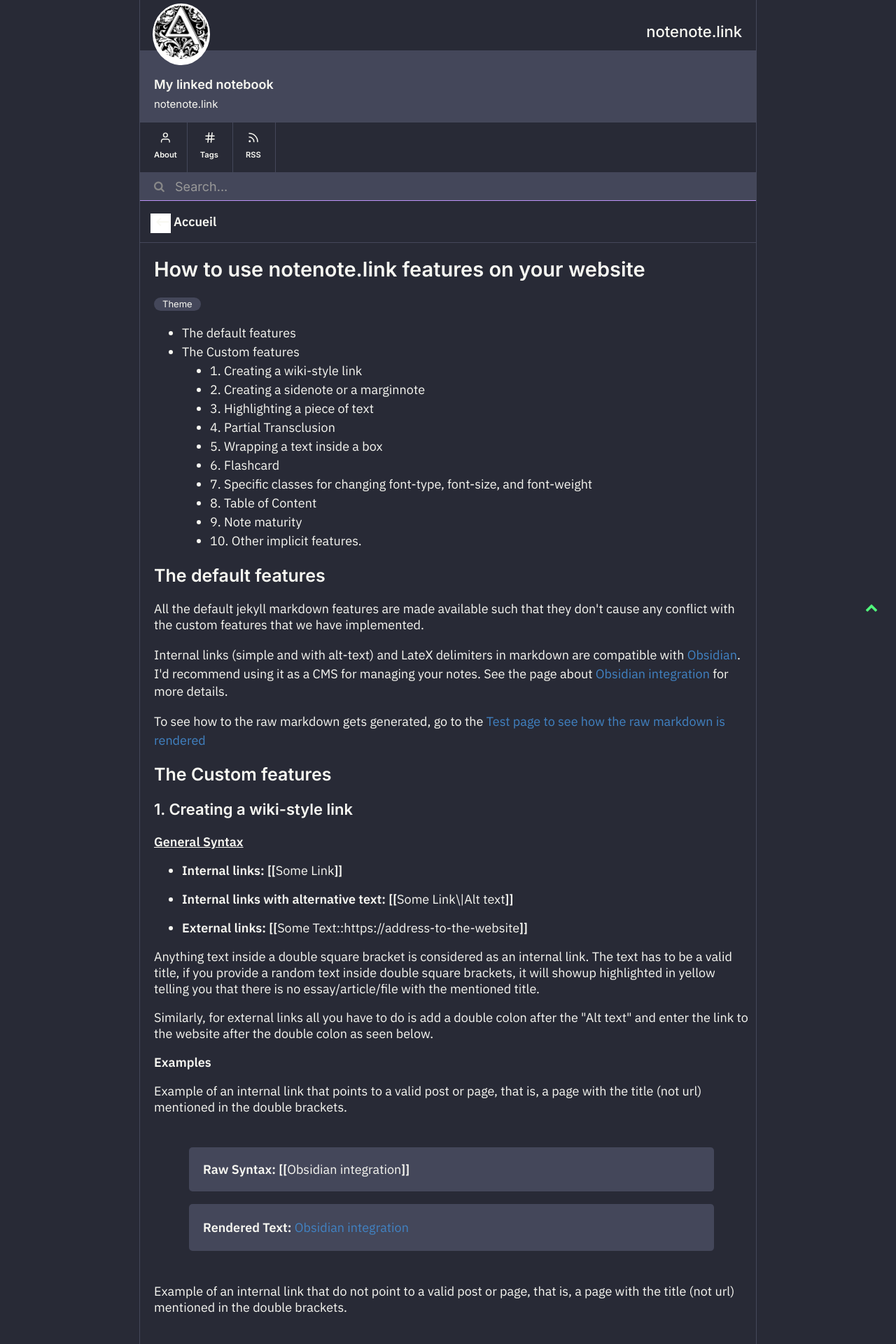
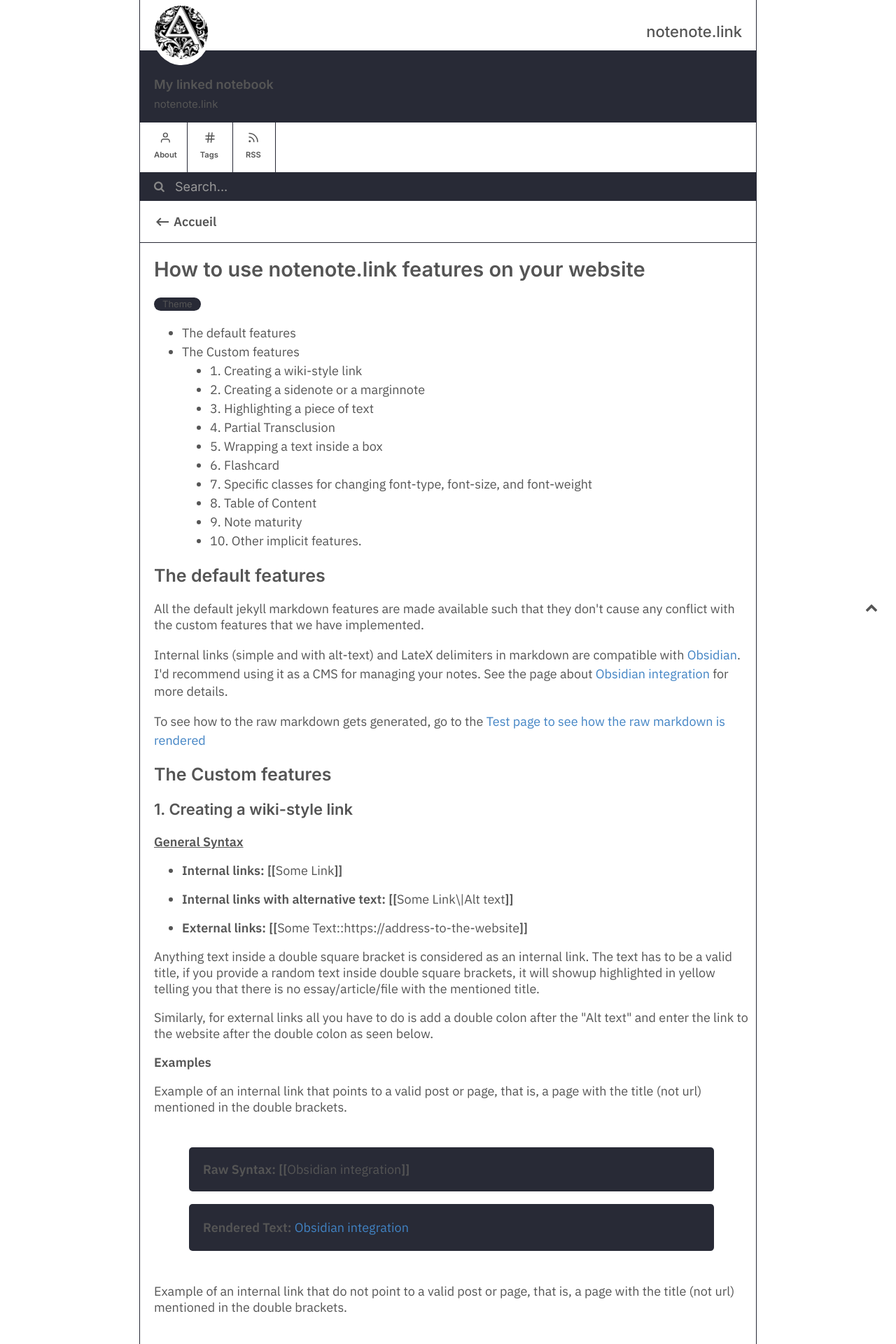
Before and after one commit to Krishna8009/Krishna8009.github.io, a Jekyll site: the page built from _notes/How to use the special features.md, in a window 1280 px wide. Shown: the top 1920 px of the page at 70% size. Built offline with Jekyll 4.4.1, drawn with Linux system fonts in a browser that asks for light colours; comment, search, counter and statistics services are not loaded.

Commit message:
Update style.css

```diff
--- a/assets/css/style.css
+++ b/assets/css/style.css
@@ -17,7 +17,6 @@
 
 body {
     counter-reset: sidenote-counter;
-	background-color:#282a36;
 }
 
 .container {
@@ -34,17 +33,15 @@
     max-width: 1100px;
     margin-right: auto;
     margin-left: auto;
-	background-color:#282a36;
 }
 
 .box {
-    border-left: 1px solid #44475a;
-    border-right: 1px solid #44475a;
-    border-bottom: 1px solid #44475a;
+    border-left: 1px solid #282a36;
+    border-right: 1px solid #282a36;
+    border-bottom: 1px solid #282a36;
     width: 80%;
     position: absolute;
     top: 0px;
-	background-color:#282a36;
 }
 
 header {
@@ -56,7 +53,6 @@
     min-height: 300px;
     margin-left: 20px;
     padding-right: 10px;
-	background-color:#282a36;
 }
 
 
@@ -87,13 +83,13 @@
 }
 
 h1, h2, h3, h4, h5, h6 {
-    color: #f8f8f2;
+    color: #555555;
     font-family:  Inter, 'Segoe UI', Roboto, 'Helvetica Neue', Arial, sans-serif;
     font-weight: 600;
 }
 
 a, p, ul, li, ol, table, span, blockquote {
-    color: #f8f8f2;
+    color: #555555;
     font-family:  'IBM Plex Sans', Inter, 'Segoe UI', Roboto, 'Helvetica Neue', Arial, sans-serif;
     font-size: 18px;  /* Let's set the font-size to something old-man friendly */
 }
@@ -152,7 +148,7 @@
 
 .regular-sans code {
     padding: 20px;
-    background-color: #44475a;
+    background-color: #282a36;
     border-radius: 5px;
     border: none;
     font-family: 'IBM Plex Sans', Inter, 'Segoe UI', Roboto, Oxygen, Ubuntu, Cantarell, 'Open Sans', 'Helvetica Neue', sans-serif !important;
@@ -160,7 +156,7 @@
 
 .serif code {
     padding: 20px;
-    background-color: #44475a;
+    background-color: #282a36;
     border-radius: 5px;
     border: none;
     font-family: 'EB Garamond', Georgia, serif !important;
@@ -176,10 +172,10 @@
     padding: 15px 15px  15px 15px;
     vertical-align:middle;
     width: 90%;
-    background-color: #44475a;
+    background-color: #282a36;
     border: 1px solid #e9e9e9;
     border-radius: 5px;
-    color: #50fa7b;
+    color: #555;
     tab-size: 2;
 }
 
@@ -201,7 +197,7 @@
     font-family: inherit;
     font-size: inherit;
     padding: 20px;
-    background-color: #44475a;
+    background-color: #282a36;
     border-radius: 5px;
 }
 
@@ -211,7 +207,7 @@
     border-collapse: collapse;
 }
 th, td {
-    color: #50fa7b;
+    color: #555;
     padding: 8px;
     text-align: left;
     font-size: 12px;
@@ -227,7 +223,7 @@
 }
 
 .item-title {
-    color: #50fa7b;
+    color: #555;
     font-weight: 600;
 }
 
@@ -246,11 +242,11 @@
 }
 
 thead tr:nth-child(odd) {
-    background-color: #44475a;
+    background-color: #282a36;
 }
 
 tbody tr:nth-child(even) {
-    background-color: #44475a;
+    background-color: #282a36;
 }
 
 hr {
@@ -263,14 +259,14 @@
 /* Blogposts: Post-heading, Post-subheading, Post-content, Related Posts*/
 
 .site-heading {
-    border-bottom: 2px solid #44475a;
+    border-bottom: 2px solid #282a36;
     flex: 0 0 20px;
     align-self: stretch;
     align-content: flex-end;
 }
 
 .site-heading h4 {
-    color: #f8f8f2;
+    color: #555555;
     font-family:  Inter, 'Segoe UI', Roboto, 'Helvetica Neue', Arial, sans-serif;
     font-stretch: ultra-condensed;
     float: right;
@@ -312,14 +308,14 @@
 
 
 .dashboard {
-    border-bottom: 2px solid #44475a;
+    border-bottom: 2px solid #282a36;
     width: 100%;
     display: flex;
     flex-direction: column;
 }
 
 .userboard {
-    background-color: #44475a;
+    background-color: #282a36;
     width: 100%;
 }
 
@@ -332,7 +328,7 @@
 
 .username:hover {
     text-decoration: underline;
-    color: #50fa7b;
+    color: #555;
 }
 
 .userdesc {
@@ -372,7 +368,7 @@
 }
 
 .main-site-subheader {
-    border-bottom: 1px solid #44475a;
+    border-bottom: 1px solid #282a36;
     padding-left: 15px;
 }
 
@@ -384,8 +380,8 @@
     vertical-align: middle;
     display: inline-block;
     justify-content: center;
-    border-right: 1px solid #44475a;
-    color: #f8f8f2;
+    border-right: 1px solid #282a36;
+    color: #555555;
 }
 
 .rss, .categories {
@@ -404,13 +400,13 @@
    font-weight: 600;
    font-size: 0.7rem;
    font-family:  Inter, 'Segoe UI', Roboto, 'Helvetica Neue', Arial, sans-serif;
-   color: #f8f8f2;
+   color: #555555;
 }
 
 .icon-home, .icon-category, .icon-projects, .icon-rss {
     margin-top: 7px;
     justify-content: center;
-    stroke: #f8f8f2;
+    stroke: #555555;
 }
 
 
@@ -456,7 +452,7 @@
 }
 
 .notes-page-subheader {
-    border-bottom: 1px solid #44475a;
+    border-bottom: 1px solid #282a36;
     padding-left: 15px;
 }
 
@@ -477,7 +473,7 @@
 
 
 .notes-page-heading {
-    color: #f8f8f2;
+    color: #555555;
     font-size: 15px;
     font-weight: 600;
     padding-top: 15px;
@@ -536,7 +532,7 @@
 }
 
 .default-color {
-    color: #50fa7b !important;
+    color: #555 !important;
 }
 
 .default-background {
@@ -591,7 +587,7 @@
     font-family:  'IBM Plex Sans', Inter, 'Segoe UI', Roboto, 'Helvetica Neue', Arial, sans-serif;
     font-size: 18px;  /* Let's set the font-size to something old-man friendly */
     padding: 20px;
-    background-color: #44475a;
+    background-color: #282a36;
     border-radius: 5px;
 }
 
@@ -639,10 +635,10 @@
     height: 40px;
     border: 0px;
     font-family:  Inter, 'Segoe UI', Roboto, 'Helvetica Neue', Arial, sans-serif !important;
-    color: #bd93f9;
+    color: #555;
     font-size: 18px;
-    border-bottom: 1px solid #bd93f9;
-    background-color: #44475a;
+    border-bottom: 1px solid #282a36;
+    background-color: #282a36;
 }
 
 ::placeholder {
@@ -661,7 +657,7 @@
 }
 
 .searchbar input[type="text"]:focus {
-    border-color: #44475a;
+    border-color: #282a36;
     box-shadow: 0 0 8px 0 #A7D0EB;
 }
 
@@ -694,7 +690,7 @@
 .back-icon {
     background-color: white;
     fill: currentColor;
-    color: #f8f8f2;
+    color: #555555;
     margin-top: 5px;
     padding-left: 5px;
     fill: currentColor;
@@ -708,7 +704,7 @@
 }
 
 .back-p {
-    color: #f8f8f2;
+    color: #555555;
     text-decoration: none;
     cursor: pointer;
     font-weight: 600;
@@ -718,12 +714,12 @@
 .feed-title-excerpt-block {
     width: 100%;
     cursor: pointer;
-    border-top: 1px solid #44475a;
-    border-bottom: 1px solid #44475a;
+    border-top: 1px solid #282a36;
+    border-bottom: 1px solid #282a36;
 }
 
 .feed-title-excerpt-block:hover {
-    background-color: #44475a;
+    background-color: #282a36;
 }
 
 .srccode {
@@ -747,7 +743,7 @@
 }
 
 .feed-title {
-    color: #f8f8f2;
+    color: #555555;
     margin-left: 20px;
     margin-right: 50px;
     font-size: 16px;
@@ -756,7 +752,7 @@
 }
 
 .feed-excerpt{
-    color: #f8f8f2;
+    color: #555555;
     margin-top: -12px;
     margin-left: 20px !important;
     margin-right: 30px;
@@ -776,8 +772,8 @@
 }
 
 .tag {
-    color: #f8f8f2;
-    background: #44475a;
+    color: #555555;
+    background: #282a36;
     text-decoration: none;
     display: inline-block;
     padding: 0 12px;
@@ -909,7 +905,7 @@
     margin-left:20px;
     transform:translate(0, -50%);
     padding:10px 20px;
-    color:#50fa7b;
+    color:#555;
     background-color:#fff;
     font-weight:normal;
     font-size:13px;
@@ -967,7 +963,7 @@
 }
 
 .srs-svg {
-    stroke: #50fa7b;
+    stroke: #555;
 }
 
 label.sidenote-number {
@@ -1011,7 +1007,7 @@
 }
 
 .related {
-    background-color: #44475a;
+    background-color: #282a36;
     width: 100%;
     min-height: 100px;
     border-radius: 10px;
@@ -1069,7 +1065,7 @@
 }
 
 .related-excerpt {
-    color: #f8f8f2 !important;
+    color: #555555 !important;
     padding-left: 10px;
     padding-right: 5px;
     font-size: 12px !important;
@@ -1083,7 +1079,7 @@
     background-color: transparent;
     background-repeat: no-repeat;
     cursor: pointer;
-    color: #50fa7b;
+    color: #555;
     outline: none;
     border: none;
     overflow: hidden;
@@ -1114,7 +1110,7 @@
 }
 
 .context-menu-res li:hover {
-    color: #50fa7b;
+    color: #555;
     background-color: #f4f4f4;
 }
 
@@ -1123,7 +1119,7 @@
 }
 
 .context-menu-res__link {
-    color: #50fa7b;
+    color: #555;
     text-decoration: none;
 }
 
@@ -1165,14 +1161,14 @@
 .context-menu__link {
   display: block;
   padding: 4px 12px;
-  color: #50fa7b;
+  color: #555;
   text-decoration: none;
   font-size: 12px;
   font-family: Inter, 'Segoe UI', Roboto, 'Helvetica Neue', Arial, sans-serif;
 }
 
 .context-menu__link:hover {
-  color: #50fa7b;
+  color: #555;
   background-color: #f4f4f4;
 }
 
@@ -1304,7 +1300,7 @@
         left:50%;
         transform:translate(-50%, 0);
         padding:10px 20px;
-        color:#50fa7b;
+        color:#555;
         background-color:#fff;
         font-weight:normal;
         font-size:13px;
```
